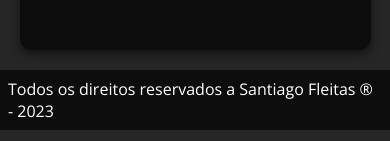
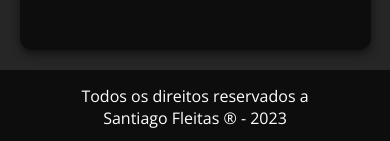
Before and after one commit to Sans-arch/desafio-tbb, a React (Vite) app: page / in a window 390 px wide. Shown: the part 11069-11210 px from the top of the page. Built offline with nearby package versions, Linux system fonts and the light colour scheme.

Commit message:
Add mobile styles to Footer

```diff
--- a/src/components/Footer/index.jsx
+++ b/src/components/Footer/index.jsx
@@ -3,7 +3,9 @@ import { Container } from './styles';
 export default function Footer() {
   return (
     <Container>
-      Todos os direitos reservados a Santiago Fleitas ® - 2023
+      <span>
+        Todos os direitos reservados a Santiago Fleitas ® - 2023
+      </span>
     </Container>
   );
 }
--- a/src/components/Footer/styles.js
+++ b/src/components/Footer/styles.js
@@ -8,4 +8,14 @@ export const Container = styled.footer`
   height: 100%;
   background-color: #0d0d0d;
   padding: 0.5rem;
+
+  // Mobile configs
+  @media (max-width: 600px) {
+    padding: 15px 0 15px 0;
+
+    span {
+      text-align: center;
+      width: 75%;
+    }
+  }
 `;
```
